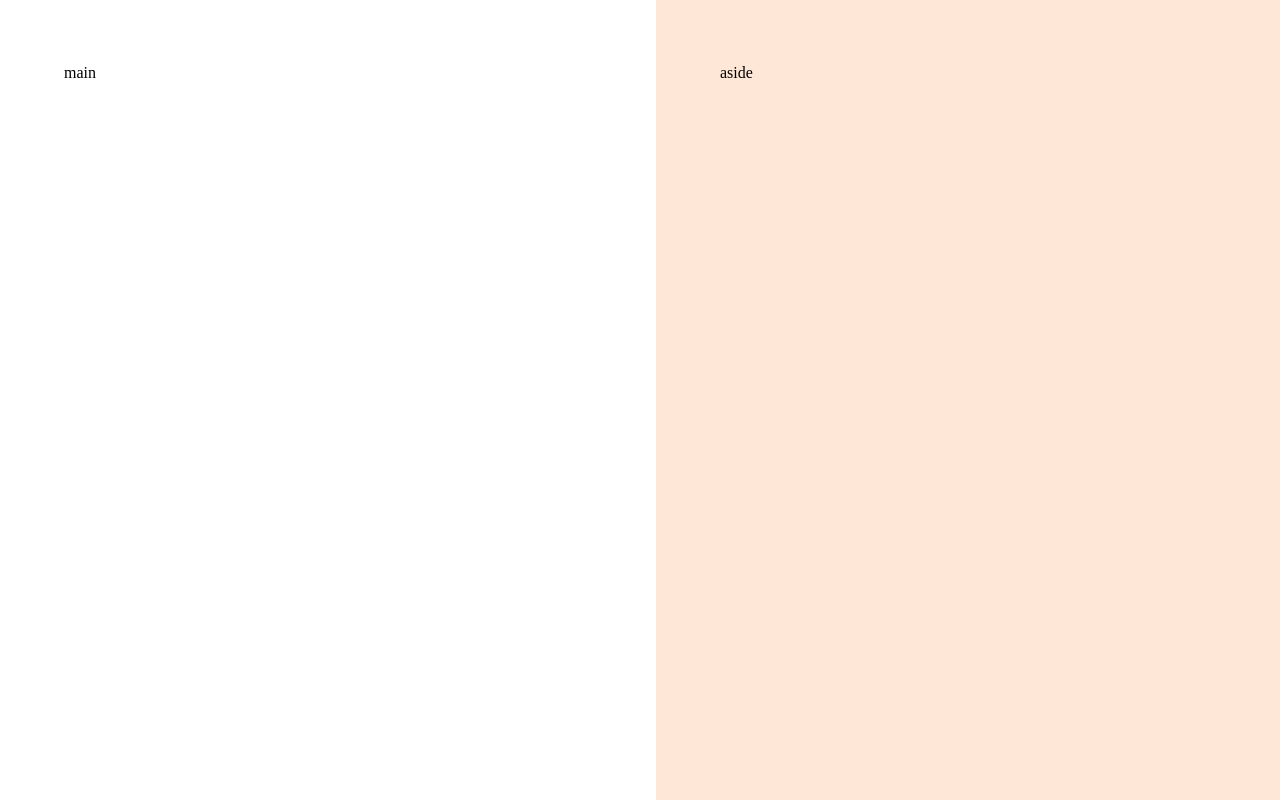
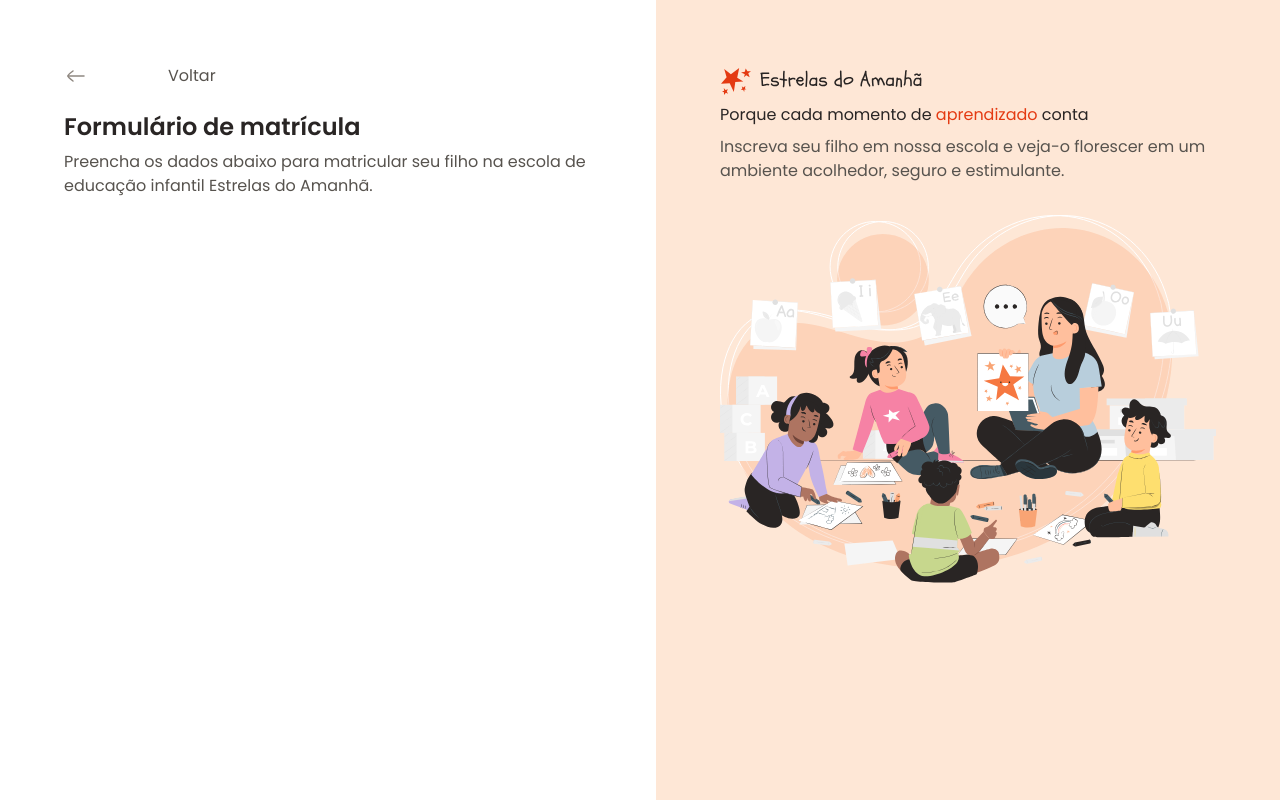
Before and after one commit to isabelasiilva/Formulario-de-matricula, a plain HTML site: page index.html in a window 1280 px wide. Drawn offline with Linux system fonts and the light colour scheme.

Commit message:
main and aside content

```diff
--- a/index.html
+++ b/index.html
@@ -16,12 +16,26 @@
 <body>
     <div id="app">
         <main>
-            <div class="main-container">main
+            <div class="main-container">
+                <div class="back">
+                    <img src="assets/icons/arrow-left-02.svg" alt="Icon de seta para a esquerda">
+                    <span>Voltar</span>
+                </div>
+
+                <h1>Formulário de matrícula</h1>
+                <p>Preencha os dados abaixo para matricular seu filho na escola de educação infantil Estrelas do Amanhã.</p>
             </div>
         </main>
 
         <aside>
-            <div class="aside-container">aside</div>
+            <div class="aside-container">
+                <header>
+                    <img src="assets/logo.svg" alt="Logo Estrelas do Amanhã">
+                    <h2>Porque cada momento de <span>aprendizado</span> conta</h2>
+                    <p>Inscreva seu filho em nossa escola e veja-o florescer em um ambiente acolhedor, seguro e estimulante.</p>
+                </header>
+                <img src="assets/ilustration.svg" alt="Ilustração d euma professora com crianças prestando atenção">
+            </div>
         </aside>
     </div>
 </body>
--- a/styles/global.css
+++ b/styles/global.css
@@ -6,8 +6,8 @@
 
 :root {
     --font-family: 'Poppins', sans-serif;
-    --text: 400 1rem/1.5 (var(--font-family));
-    --text-sm: 400 .875rem/1.4 (var(--font-family));
+    --text: 400 1rem/1.5 var(--font-family);
+    --text-sm: 400 .875rem/1.4 var(--font-family);
 
     --text-primary: #292524;
     --text-secondary: #57534E;
@@ -24,4 +24,16 @@
 
 body {
     overflow: hidden;
+
+    font: var(--text);
+    color: var(--text-secondary);
 }
+
+h1, h2 {
+    color: var(--text-primary);
+}
+
+img {
+    max-width: 100%;
+    height: auto;
+}
--- a/styles/layout.css
+++ b/styles/layout.css
@@ -14,6 +14,18 @@ main {
         max-width: 33rem;
         margin-inline: auto;
     }
+
+    & .back {
+        display: flex;
+        align-items: center;
+        gap: 5rem;
+        margin-bottom: 1.5rem;
+    }
+
+    & h1 {
+        font: 600 1.5rem/1.25 var(--font-family);
+        margin-bottom: .5rem;
+    }
 }
 
 aside {
@@ -22,5 +34,18 @@ aside {
 
     & .aside-container {
         max-width: 31rem;
+
+        & > img { /* Busca o primeiro nivel de imagem*/
+            margin-top: 2rem;
+        }
+    }
+
+    & h2 {
+        font: 600 2.5/1.25 var(--font-family);
+        margin-bottom: .5rem;
+
+        & span {
+            color: var(--text-highlight);
+        }
     }
 }
```
